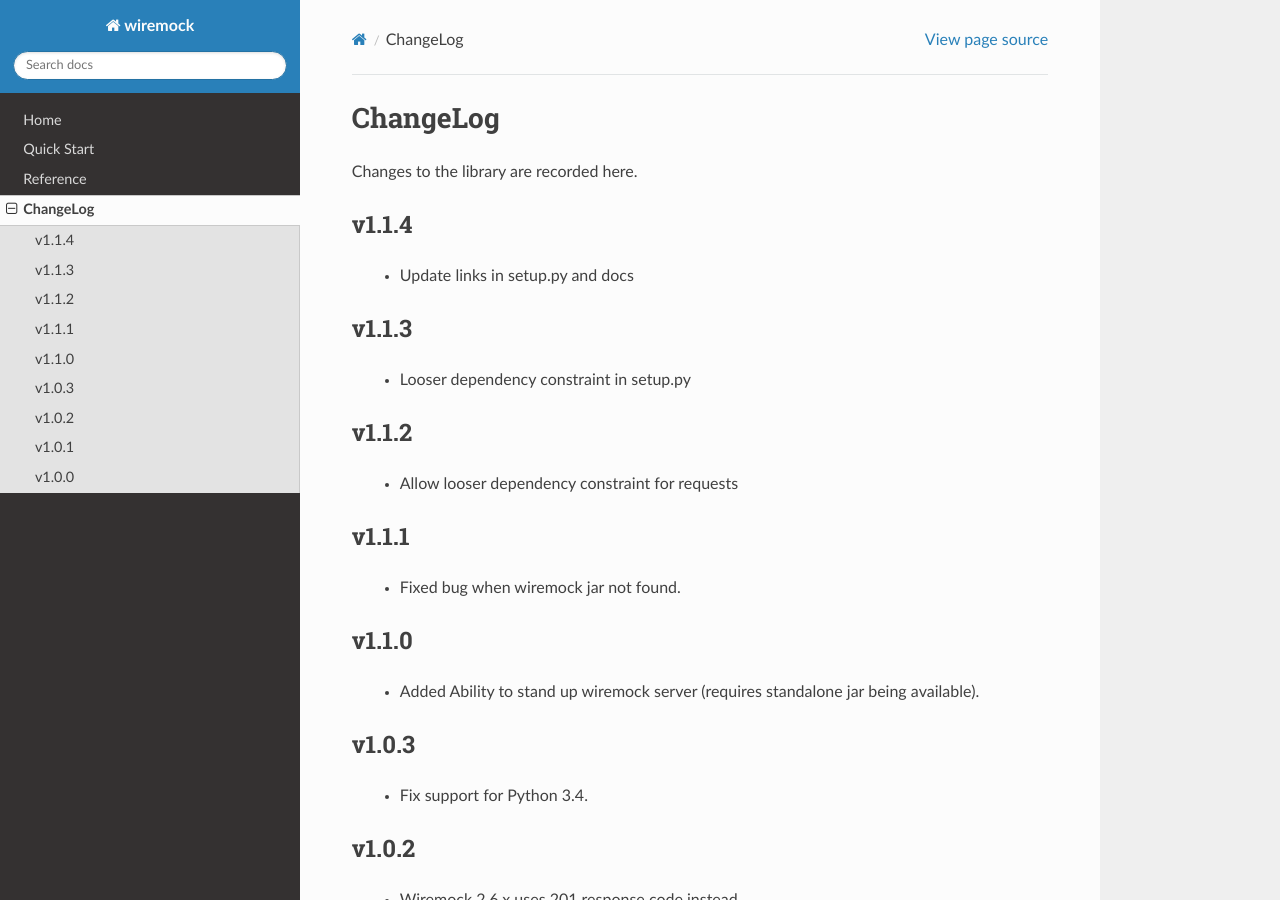
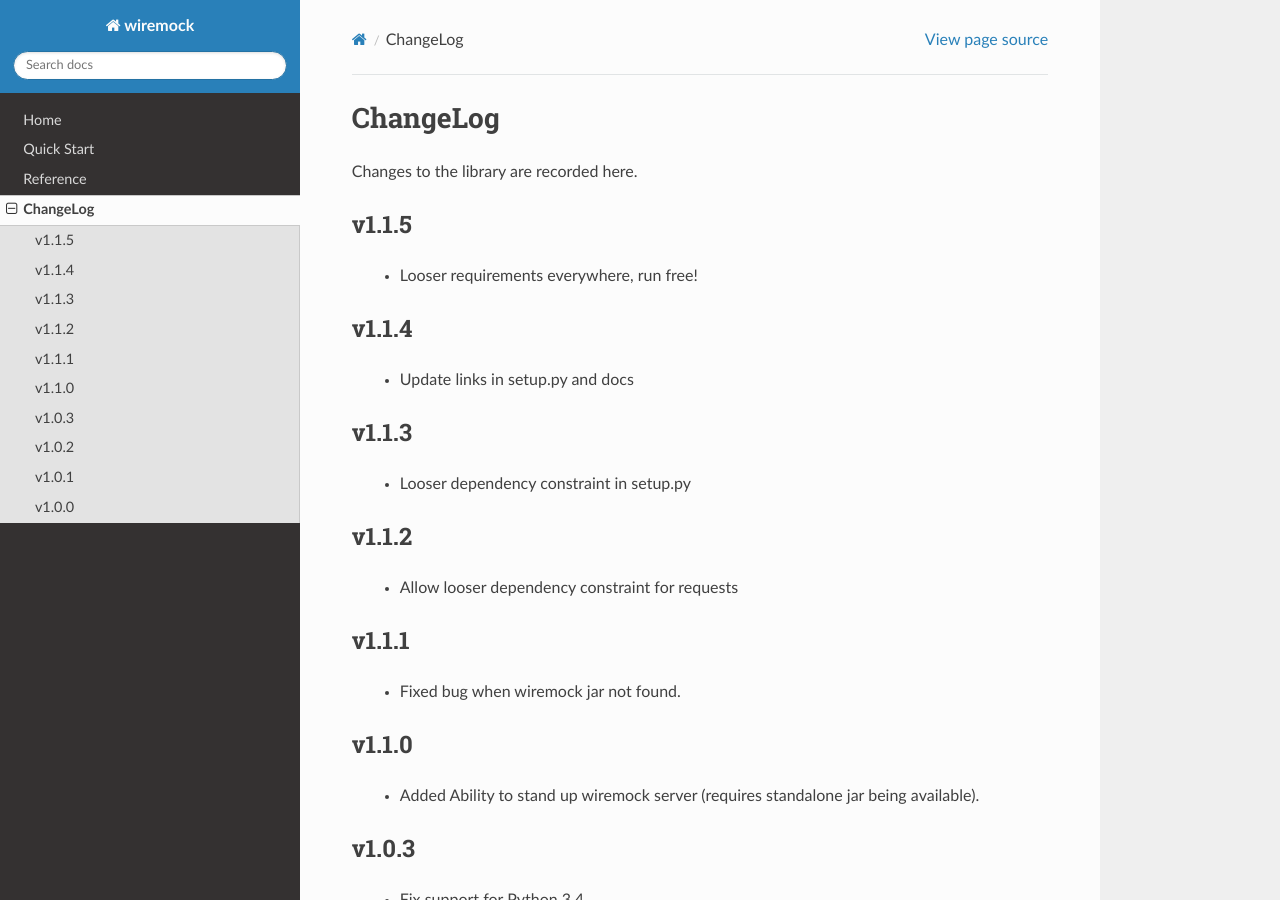
Before and after one commit to wiremock/python-wiremock, a Sphinx documentation site: the page built from docs/changelog.rst, in a window 1280 px wide and 900 px high. Built offline with Sphinx 7.4.7 and the Read the Docs theme 2.0.0, drawn with Linux system fonts in a browser that asks for light colours.

Commit message:
bump version to allow looser constraints

```diff
--- a/docs/changelog.rst
+++ b/docs/changelog.rst
@@ -4,6 +4,10 @@
 =========
 
 Changes to the library are recorded here.
+
+v1.1.5
+------
+  * Looser requirements everywhere, run free!
 
 v1.1.4
 ------
```
Also changed, not shown: 1 other file.
